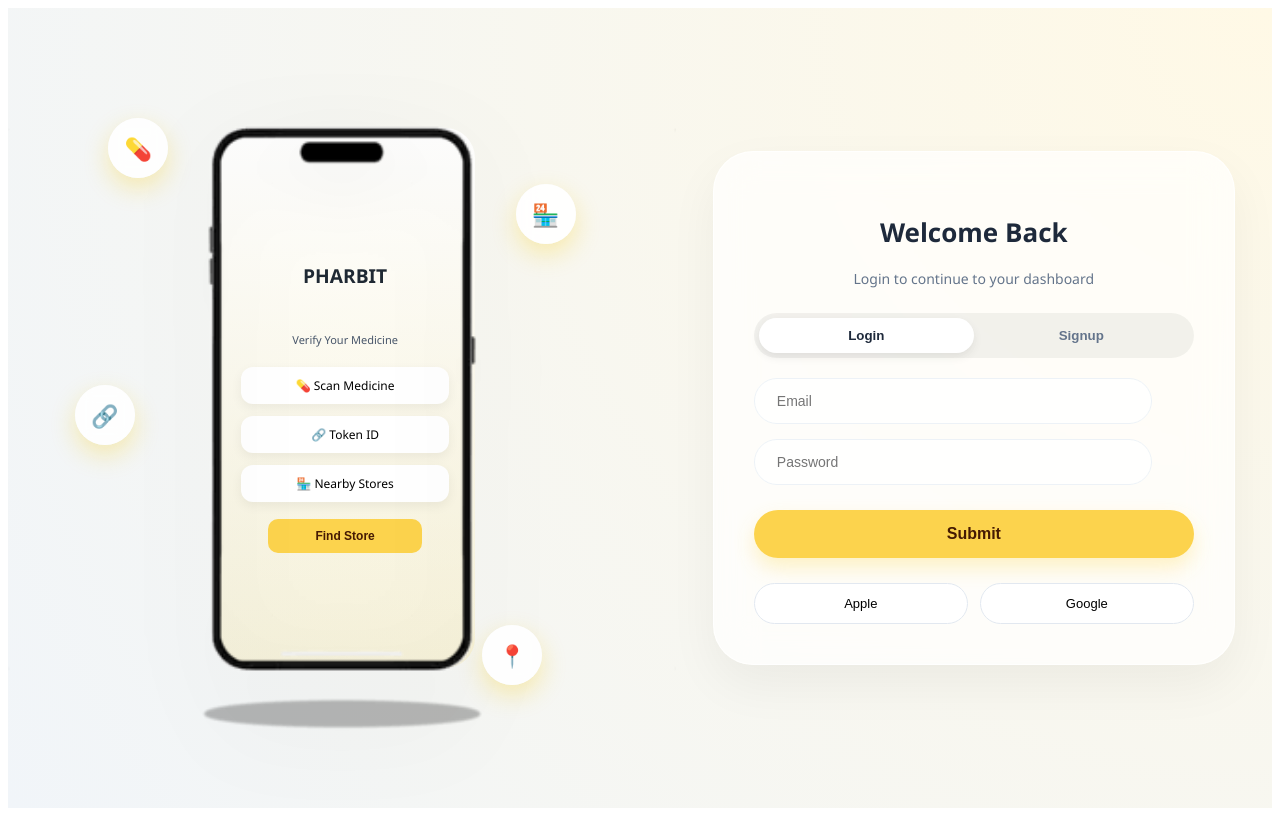
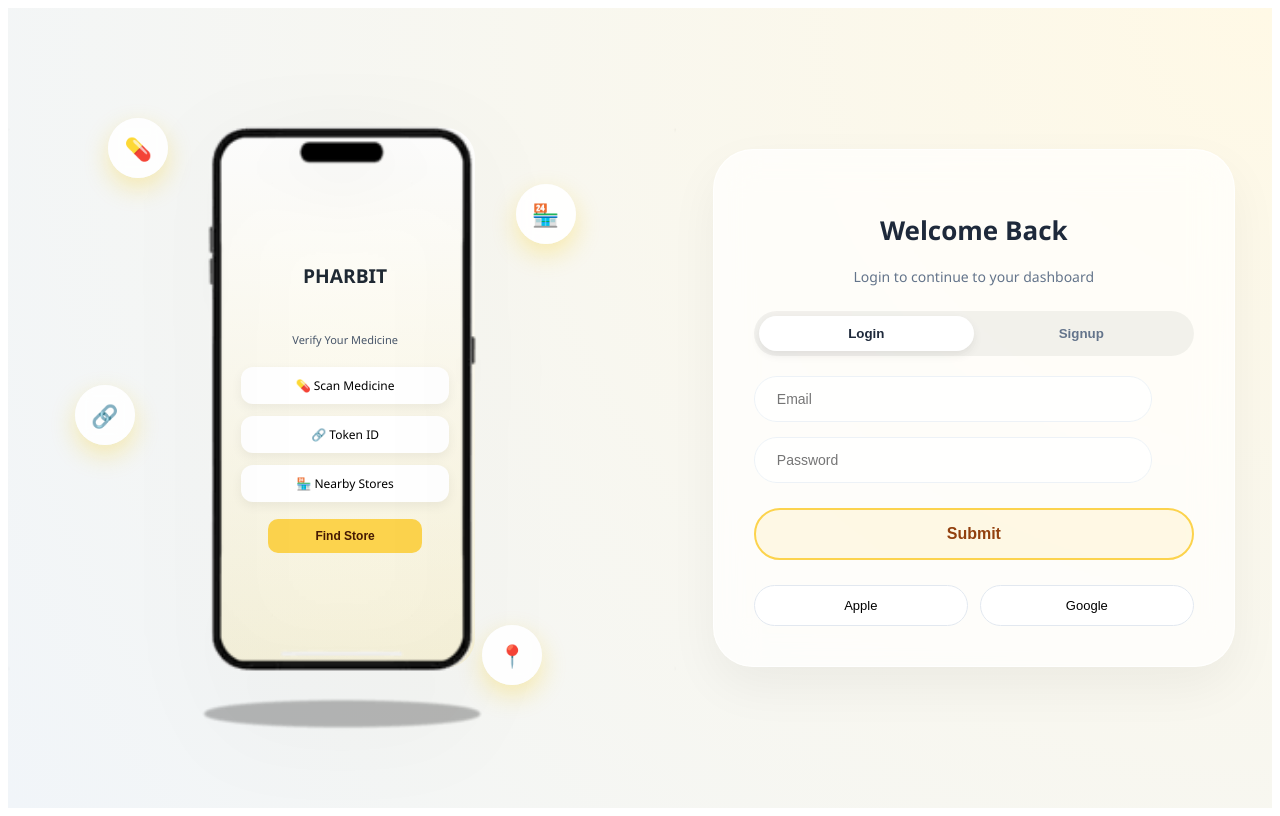
Before and after one commit to KejDhruv-Pharbit/Pharbit, a React (Vite) app in the folder Frontend/: page / in a window 1280 px wide. Built offline with nearby package versions, Linux system fonts and the light colour scheme.

Commit message:
Login Auth Page

```diff
--- a/Frontend/src/Styles/Auth.css
+++ b/Frontend/src/Styles/Auth.css
@@ -271,25 +271,32 @@
 }
 
 /* SUBMIT BUTTON */
-.submit-btn {
+ .submit-btn {
   width: 100%;
   padding: 14px;
-  background: var(--primary-yellow);
-  border: none;
+
+  background: rgba(252, 211, 77, 0.12); /* very light yellow */
+  border: 2px solid var(--primary-yellow);
+
   border-radius: 100px;
-  color: #451a03;
+
+  color: #92400e; /* dark amber text */
+
   font-weight: 600;
   font-size: 16px;
+
   cursor: pointer;
   margin-top: 10px;
-  box-shadow: 0 10px 20px rgba(252, 211, 77, 0.3);
-  transition: 0.3s ease;
+
+  box-shadow: none;
+
+  transition: all 0.3s ease;
 }
 
 .submit-btn:hover {
-  transform: translateY(-2px);
-  filter: brightness(1.05);
-  box-shadow: 0 12px 24px rgba(252, 211, 77, 0.4);
+  background: rgba(252, 211, 77, 0.25);
+  transform: translateY(-1px);
+  box-shadow: 0 6px 15px rgba(252, 211, 77, 0.25);
 }
 
 /* SOCIAL BUTTONS */
@@ -352,22 +359,30 @@
 .auth-card form button {
   width: 100%;
   padding: 15px;
-  background: var(--primary-yellow);
-  border: none;
+
+  background: rgba(252, 211, 77, 0.12); /* very light yellow */
+  border: 2px solid var(--primary-yellow);
+
   border-radius: 100px;
-  color: #451a03; /* Dark brown text for contrast */
+
+  color: #92400e;
+
   font-weight: 600;
   font-size: 16px;
+
   cursor: pointer;
   margin-top: 10px;
-  box-shadow: 0 10px 20px rgba(252, 211, 77, 0.3);
-  transition: 0.3s;
+
+  box-shadow: none;
+
+  transition: all 0.3s ease;
 }
 
 
 .auth-card form button:hover {
-  transform: translateY(-2px);
-  filter: brightness(1.05);
+  background: rgba(252, 211, 77, 0.25);
+  transform: translateY(-1px);
+  box-shadow: 0 6px 15px rgba(252, 211, 77, 0.25);
 }
 /* ================= RESPONSIVE ================= */
 
```
